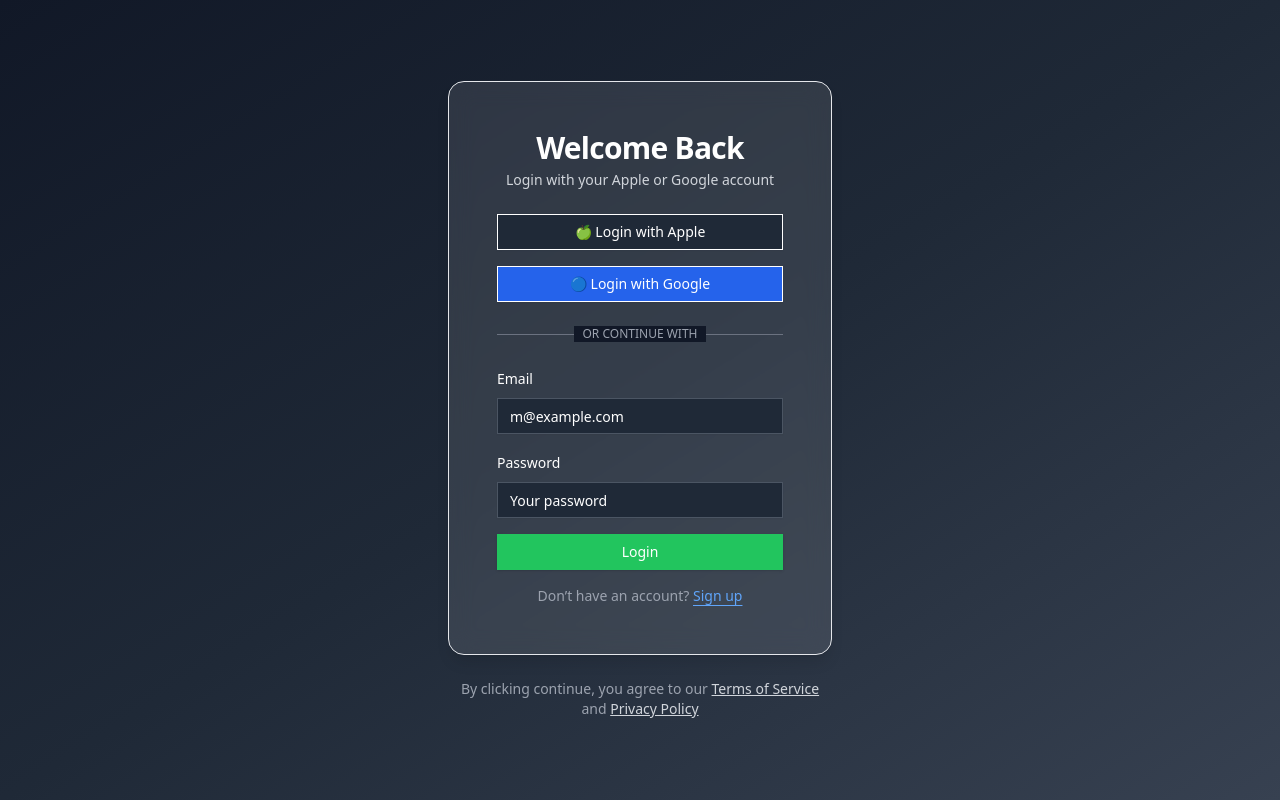
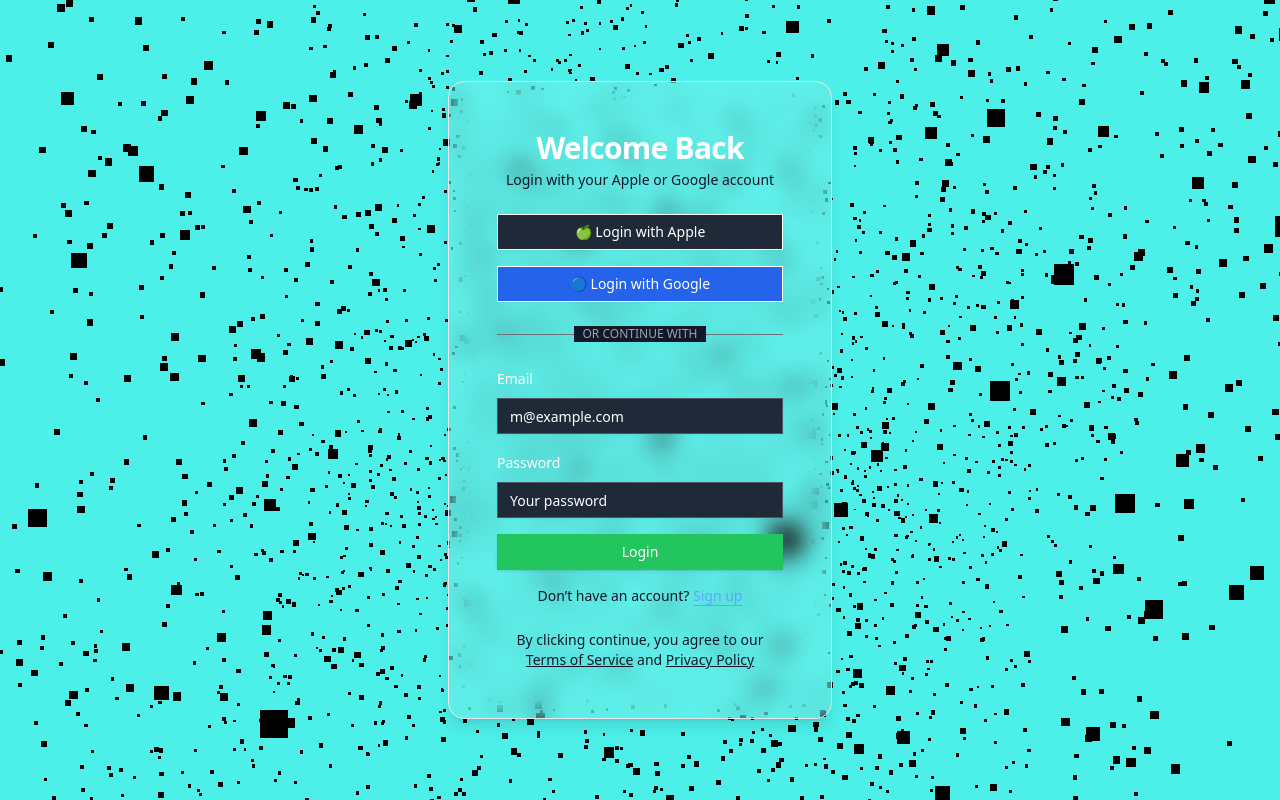
Before and after one commit to Arnav-NK/Job_Application_Auto-filler, a React (Vite) app in the folder vite-project/: page / in a window 1280 px wide. Built offline with nearby package versions, Linux system fonts and the light colour scheme.

Commit message:
Update Login.jsx

```diff
--- a/vite-project/src/pages/Login.jsx
+++ b/vite-project/src/pages/Login.jsx
@@ -8,8 +8,8 @@
   CardHeader,
   CardTitle,
 } from "@/components/ui/card";
-import { Novatrix } from "uvcanvas";
 
+import AnimatedBackground from "@/components/ui/AnimatedBackground";
 import { Input } from "@/components/ui/input";
 import { Label } from "@/components/ui/label";
 import { useDispatch, useSelector } from "react-redux";
@@ -47,6 +47,7 @@
 
   return (
     <div className="relative w-full min-h-screen flex items-center justify-center bg-gradient-to-br from-gray-900 via-gray-800 to-gray-700">
+      <AnimatedBackground />
       <div
         className={cn("flex flex-col gap-6 w-full max-w-sm mx-auto", className)}
         {...props}
@@ -56,7 +57,7 @@
             <CardTitle className="text-3xl font-bold text-white text-center">
               Welcome Back
             </CardTitle>
-            <CardDescription className="text-center text-gray-300">
+            <CardDescription className="text-center text-gray-900">
               Login with your Apple or Google account
             </CardDescription>
           </CardHeader>
@@ -140,7 +141,7 @@
               </div>
             </form>
 
-            <div className="mt-4 text-center text-sm text-gray-400">
+            <div className="mt-4 text-center text-sm text-gray-900">
               Don’t have an account?{" "}
               <a
                 href="/sign"
@@ -149,19 +150,26 @@
                 Sign up
               </a>
             </div>
+            <br />
+            <p className="text-center text-sm text-gray-900">
+              By clicking continue, you agree to our{" "}
+              <a
+                href="#"
+                className="underline text-gray-900 hover:text-gray-400"
+              >
+                Terms of Service
+              </a>{" "}
+              and{" "}
+              <a
+                href="#"
+                className="underline text-gray-900 hover:text-gray-400"
+              >
+                Privacy Policy
+              </a>
+            </p>
           </CardContent>
         </Card>
 
-        <p className="text-center text-sm text-gray-400">
-          By clicking continue, you agree to our{" "}
-          <a href="#" className="underline text-gray-300 hover:text-gray-400">
-            Terms of Service
-          </a>{" "}
-          and{" "}
-          <a href="#" className="underline text-gray-300 hover:text-gray-400">
-            Privacy Policy
-          </a>
-        </p>
         {/* <Novatrix /> */}
       </div>
     </div>
```
